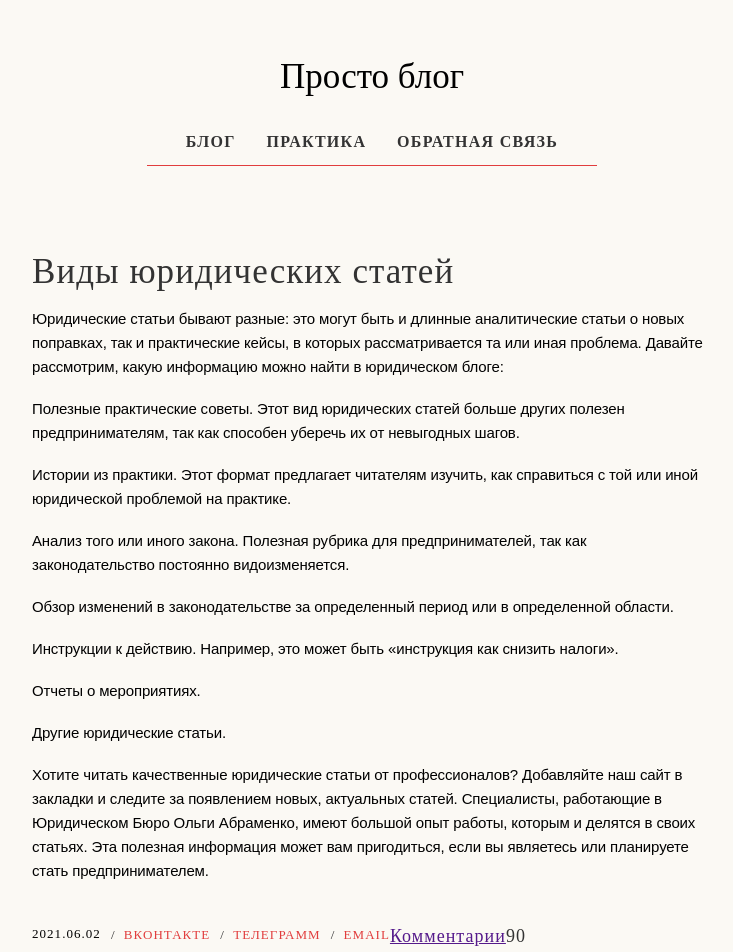
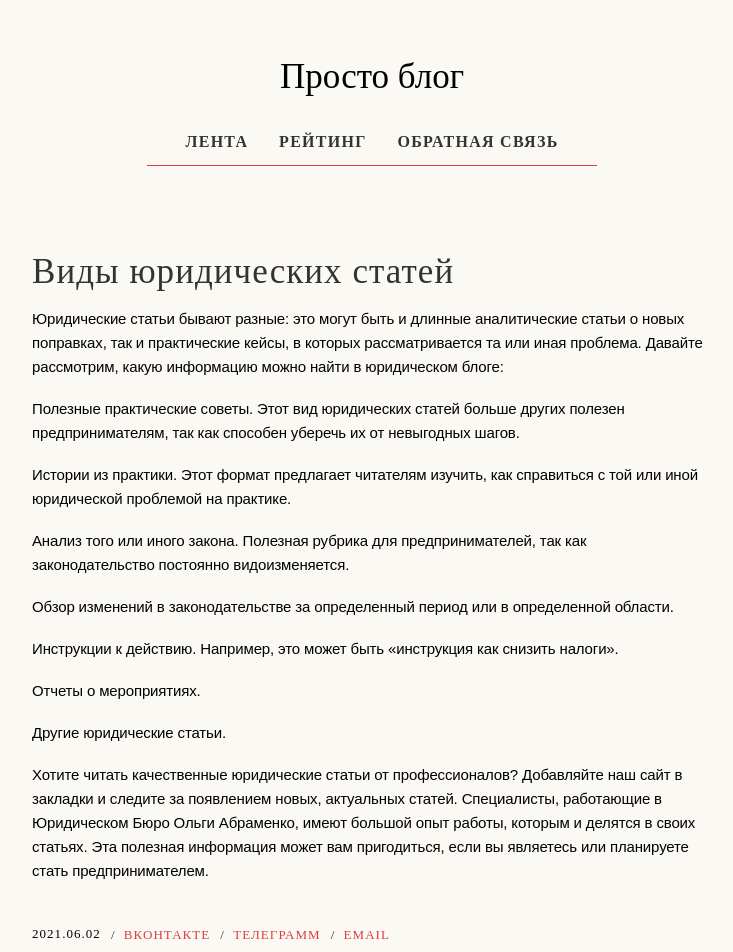
Before and after one commit to Dedok3d/blog, a React app: page / in a window 1280 px wide. Shown: the top 952 px of the page, without its empty margins (268-1001 px from the left). Built offline with nearby package versions, Linux system fonts and the light colour scheme.

Commit message:
remove comments from post

```diff
--- a/src/component/navigator/navigator.tsx
+++ b/src/component/navigator/navigator.tsx
@@ -12,12 +12,12 @@ function Navigator({ }: Props) {
         <ul className={styles.ul}>
             <li className={styles.li}>
                 <Link to={'/'} className={styles.link}>
-                    Блог
+                    Лента
                 </Link>
             </li>
             <li className={styles.li}>
-                <Link to={'/practice'} className={styles.link}>
-                    Практика
+                <Link to={'/rating'} className={styles.link}>
+                    Рейтинг
                 </Link>
             </li>
             <li className={styles.li}>
--- a/src/form/article/article.module.scss
+++ b/src/form/article/article.module.scss
@@ -55,11 +55,3 @@ p {
         margin-right: 4px;
     }
 }
-
-.comments {
-    float: right;
-    font-size: 18px;
-    color: #333;
-    position: relative;
-    top: 2px;
-}
--- a/src/form/article/article.tsx
+++ b/src/form/article/article.tsx
@@ -69,10 +69,6 @@ function Article({ }: Props) {
                 <a className={styles.a} href="">Вконтакте</a>
                 <a className={styles.a} href="">Телеграмм</a>
                 <a className={styles.a} href="">Email</a>
-                <div className={styles.comments} >
-                    <a href="">Комментарии</a>
-                    <span>90</span>
-                </div>
             </span>
         </footer>
     </div>;
```
